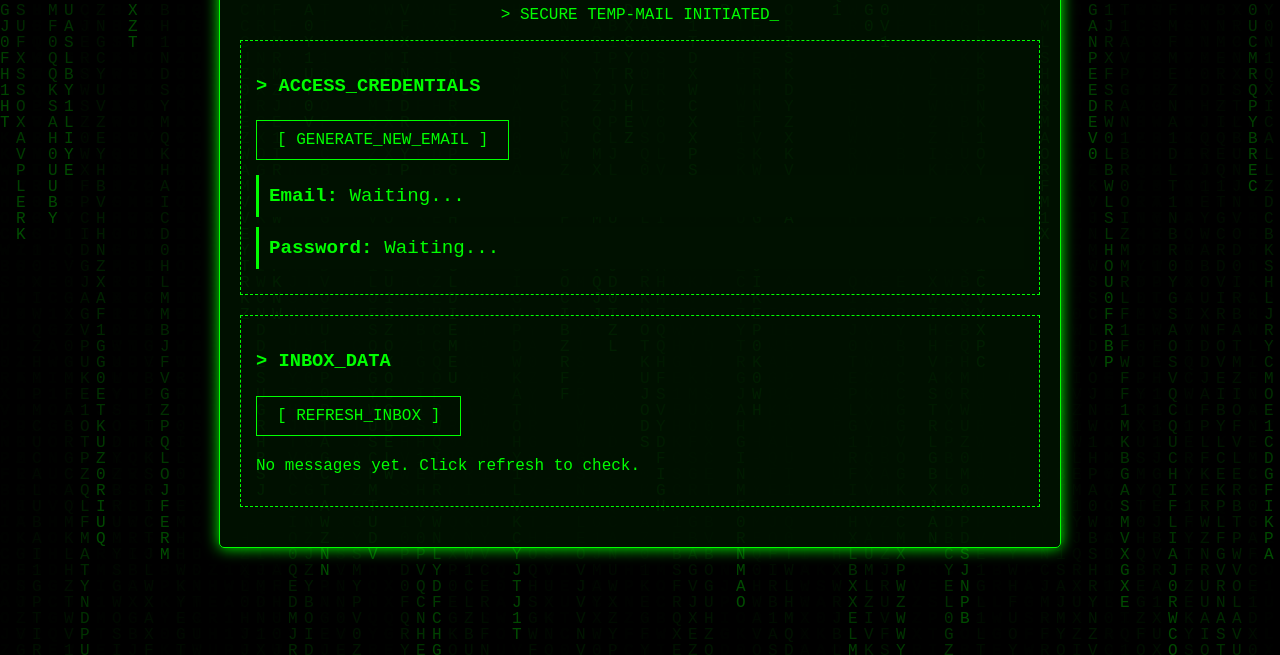
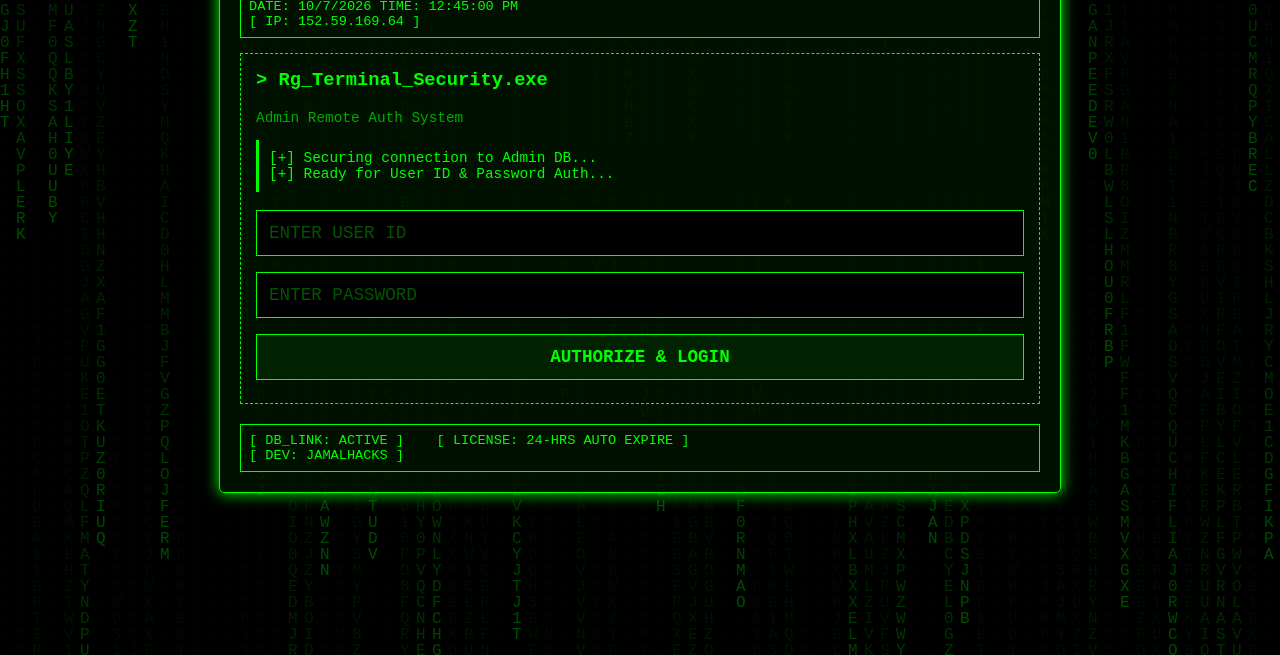
Before and after one commit to rgjamalyt999/jamal-tempmail, a website: page index.html in a window 1280 px wide. Shown: the part 145-800 px from the top of the page. Drawn offline with Linux system fonts and the light colour scheme.

Commit message:
Refactor index.html for layout and style improvements
Updated title and adjusted styles for better layout. Improved button and input styles, and added a top status banner with live clock.

```diff
--- a/index.html
+++ b/index.html
@@ -3,7 +3,7 @@
 <head>
     <meta charset="UTF-8">
     <meta name="viewport" content="width=device-width, initial-scale=1.0">
-    <title>Genius Hacker Jamal - TempMail</title>
+    <title>Jamal Genius Hacker - TempMail</title>
     <style>
         body {
             margin: 0;
@@ -23,9 +23,9 @@
         }
         .container {
             max-width: 800px;
-            margin: 50px auto;
+            margin: 40px auto;
             padding: 20px;
-            background: rgba(0, 20, 0, 0.8);
+            background: rgba(0, 20, 0, 0.85);
             border: 1px solid #0f0;
             box-shadow: 0 0 15px #0f0;
             border-radius: 5px;
@@ -34,6 +34,7 @@
             text-align: center;
             text-transform: uppercase;
             text-shadow: 0 0 5px #0f0;
+            font-size: 1.5em;
         }
         .panel {
             border: 1px dashed #0f0;
@@ -41,28 +42,41 @@
             margin-bottom: 20px;
         }
         .info-box {
-            font-size: 1.2em;
+            font-size: 1.1em;
             margin: 10px 0;
             padding: 10px;
             background: #001100;
             border-left: 3px solid #0f0;
             word-wrap: break-word;
         }
-        button {
-            background-color: transparent;
+        input, button {
+            width: 100%;
+            background-color: #000;
             color: #0f0;
             border: 1px solid #0f0;
-            padding: 10px 20px;
+            padding: 12px;
             font-family: 'Courier New', Courier, monospace;
-            font-size: 1em;
+            font-size: 1.1em;
+            margin: 8px 0;
+            box-sizing: border-box;
+            outline: none;
+        }
+        input::placeholder {
+            color: #050;
+        }
+        button {
             cursor: pointer;
             transition: 0.3s;
-            margin: 5px 0;
+            font-weight: bold;
+            background-color: #002200;
         }
         button:hover {
             background-color: #0f0;
             color: #000;
             box-shadow: 0 0 10px #0f0;
+        }
+        #appDashboard {
+            display: none;
         }
         #inbox {
             list-style: none;
@@ -85,6 +99,13 @@
             border: 1px solid #0f0;
             margin-top: 15px;
         }
+        .top-banner {
+            font-size: 0.85em;
+            border: 1px solid #0f0;
+            padding: 8px;
+            margin-bottom: 15px;
+            background: #001100;
+        }
     </style>
 </head>
 <body>
@@ -92,12 +113,33 @@
     <canvas id="matrix"></canvas>
 
     <div class="container">
-        <h1>[ SYSTEM: GENIUS HACKER JAMAL ]</h1>
-        <p style="text-align:center;">> SECURE TEMP-MAIL INITIATED_</p>
+        <h1>Jamal Genius Hacker</h1>
 
+        <!-- Top Status Banner -->
+        <div class="top-banner">
+            [ SYS_NODE: RG-CORE-01 ]<br>
+            <span id="liveClock">TIME: LOADING...</span><br>
+            [ IP: 152.59.169.64 ]
+        </div>
+
+        <!-- 1. LOGIN PANEL -->
+        <div id="loginPanel" class="panel">
+            <h3 style="margin-top:0;">> Rg_Terminal_Security.exe</h3>
+            <p style="font-size: 0.9em; color: #0a0;">Admin Remote Auth System</p>
+            <div class="info-box" style="font-size:0.9em;">
+                [+] Securing connection to Admin DB...<br>
+                [+] Ready for User ID & Password Auth...
+            </div>
+            <input type="text" id="userInput" placeholder="ENTER USER ID">
+            <input type="password" id="passInput" placeholder="ENTER PASSWORD">
+            <button onclick="playClick(); handleLogin()">AUTHORIZE & LOGIN</button>
+        </div>
+
+        <!-- 2. MAIN APP DASHBOARD (Hidden until login) -->
+        <div id="appDashboard">
             <div class="panel">
                 <h3>> ACCESS_CREDENTIALS</h3>
-            <button onclick="generateMail()">[ GENERATE_NEW_EMAIL ]</button>
+                <button onclick="playClick(); generateMail()">[ GENERATE_NEW_EMAIL ]</button>
                 <div class="info-box">
                     <strong>Email: </strong> <span id="emailDisplay">Waiting...</span>
                 </div>
@@ -108,7 +150,7 @@
 
             <div class="panel">
                 <h3>> INBOX_DATA</h3>
-            <button onclick="fetchMessages()">[ REFRESH_INBOX ]</button>
+                <button onclick="playClick(); fetchMessages()">[ REFRESH_INBOX ]</button>
                 <ul id="inbox">
                     <p>No messages yet. Click refresh to check.</p>
                 </ul>
@@ -116,7 +158,7 @@
 
             <div id="messageView" class="panel">
                 <h3>> DECRYPTED_MESSAGE</h3>
-            <button onclick="closeMessage()">[ CLOSE ]</button>
+                <button onclick="playClick(); closeMessage()">[ CLOSE ]</button>
                 <div class="info-box">
                     <strong>From:</strong> <span id="msgFrom"></span><br>
                     <strong>Subject:</strong> <span id="msgSubject"></span>
@@ -125,7 +167,40 @@
             </div>
         </div>
 
+        <!-- Footer Info -->
+        <div class="top-banner" style="margin-top: 20px; margin-bottom: 0;">
+            [ DB_LINK: ACTIVE ] &nbsp;&nbsp; [ LICENSE: 24-HRS AUTO EXPIRE ]<br>
+            [ DEV: JAMALHACKS ]
+        </div>
+    </div>
+
     <script>
+        // Sound Effect Generator using Web Audio API (No external mp3 needed)
+        const audioCtx = new (window.AudioContext || window.webkitAudioContext)();
+        function playClick() {
+            if (audioCtx.state === 'suspended') {
+                audioCtx.resume();
+            }
+            const osc = audioCtx.createOscillator();
+            const gain = audioCtx.createGain();
+            osc.type = 'sine';
+            osc.frequency.setValueAtTime(800, audioCtx.currentTime);
+            osc.frequency.exponentialRampToValueAtTime(400, audioCtx.currentTime + 0.05);
+            gain.gain.setValueAtTime(0.1, audioCtx.currentTime);
+            gain.gain.exponentialRampToValueAtTime(0.01, audioCtx.currentTime + 0.05);
+            osc.connect(gain);
+            gain.connect(audioCtx.destination);
+            osc.start();
+            osc.stop(audioCtx.currentTime + 0.05);
+        }
+
+        // Live Clock
+        setInterval(() => {
+            const now = new Date();
+            document.getElementById('liveClock').innerText = `DATE: ${now.toLocaleDateString()} TIME: ${now.toLocaleTimeString()}`;
+        }, 1000);
+
+        // Matrix Animation
         const canvas = document.getElementById('matrix');
         const ctx = canvas.getContext('2d');
         canvas.width = window.innerWidth;
@@ -150,6 +225,19 @@
         }
         setInterval(draw, 33);
 
+        // Login Logic
+        function handleLogin() {
+            const u = document.getElementById('userInput').value.trim();
+            const p = document.getElementById('passInput').value.trim();
+
+            if(u === "Jamal" && p === "j999") {
+                document.getElementById('loginPanel').style.display = 'none';
+                document.getElementById('appDashboard').style.display = 'block';
+            } else {
+                alert("ACCESS DENIED: Invalid User ID or Password!");
+            }
+        }
+
         let currentToken = "";
 
         async function generateMail() {
@@ -162,7 +250,6 @@
                     document.getElementById('emailDisplay').innerText = data.email;
                     document.getElementById('passDisplay').innerText = data.password;
                     currentToken = data.token;
-                    // Popup hata diya gaya hai taaki disturbance na ho
                 } else {
                     document.getElementById('emailDisplay').innerText = "Error!";
                     document.getElementById('passDisplay').innerText = "Error!";
@@ -186,8 +273,9 @@
                     inboxList.innerHTML = "";
                     data.messages.forEach(msg => {
                         let li = document.createElement('li');
+                        playClick();
                         li.innerHTML = `<strong>${msg.from.address}</strong> - ${msg.subject}`;
-                        li.onclick = () => readMessage(msg.id);
+                        li.onclick = () => { playClick(); readMessage(msg.id); };
                         inboxList.appendChild(li);
                     });
                 } else {
```
Lines whose indentation alone changed are shown as unchanged.
